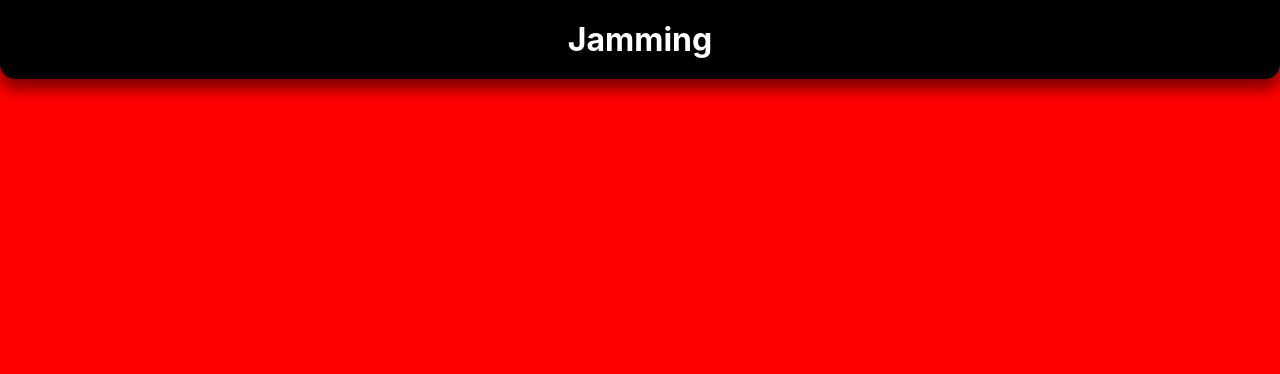
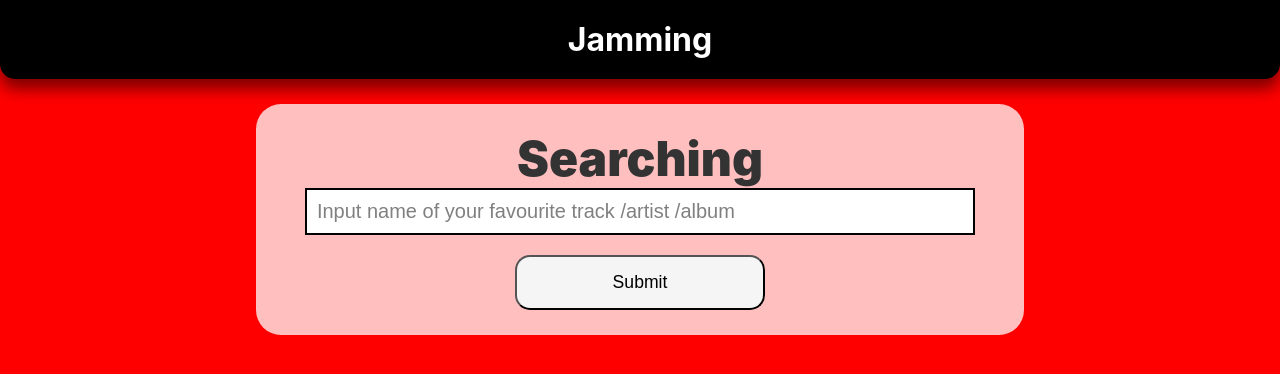
Before and after one commit to PSKWONG/Jamming, a React (Create React App) app: page / in a window 1280 px wide. Shown: the top 374 px of the page. Built offline with nearby package versions, Linux system fonts and the light colour scheme.

Commit message:
SearchingComponent

```diff
--- a/src/component/App/App.js
+++ b/src/component/App/App.js
@@ -1,13 +1,27 @@
+import React, {useEffect, useState } from 'react';
+
 import './App.css';
 import AppStyle from './AppContainer.module.css';
+
 import { HeaderComponent } from '../Header/headerComponent';
+import { SearchingContainer } from '../Searching/SearchingComponent';
 
 
 
 function App() {
+
+  //Define the "Searching Value" for the App
+  const [inputValue, setInputValue] = useState('Input name of your favourite track /artist /album');
+
+
+
   return (
     <div className={AppStyle.AppContainer}>
-      <HeaderComponent></HeaderComponent>
+      <HeaderComponent />
+      <div className={AppStyle.functionContainer}>
+          <SearchingContainer inputValue={inputValue} setInputValue={setInputValue} />
+
+      </div>
     </div>
   );
 }
--- a/src/component/Searching/SearchingComponent.js
+++ b/src/component/Searching/SearchingComponent.js
@@ -1,2 +1,26 @@
 import React, {useEffect, useState } from 'react';
-import searchingStyle from './searching.module.css';
+import styles from './searching.module.css';
+
+export function SearchingContainer(props){
+
+    //Handle the Value of textbox
+    function handleSearchValue(event){
+        props.setInputValue(event.target.value);
+    }
+
+    function resetSearchValue(){
+        props.setInputValue('');
+    }
+
+    return (
+        <div className={styles.serchingContainer} >
+            <div className={styles.searchingTitle}> Searching </div>
+            <form>
+                <input type="text" className={styles.searchingTextBox} value={props.inputValue} onChange={handleSearchValue} onClick={resetSearchValue}></input>
+                <br />
+                <input type='submit' valaue="Search" className={styles.searchingbutton} ></input>
+            </form>
+        </div>
+
+    )
+}
```
